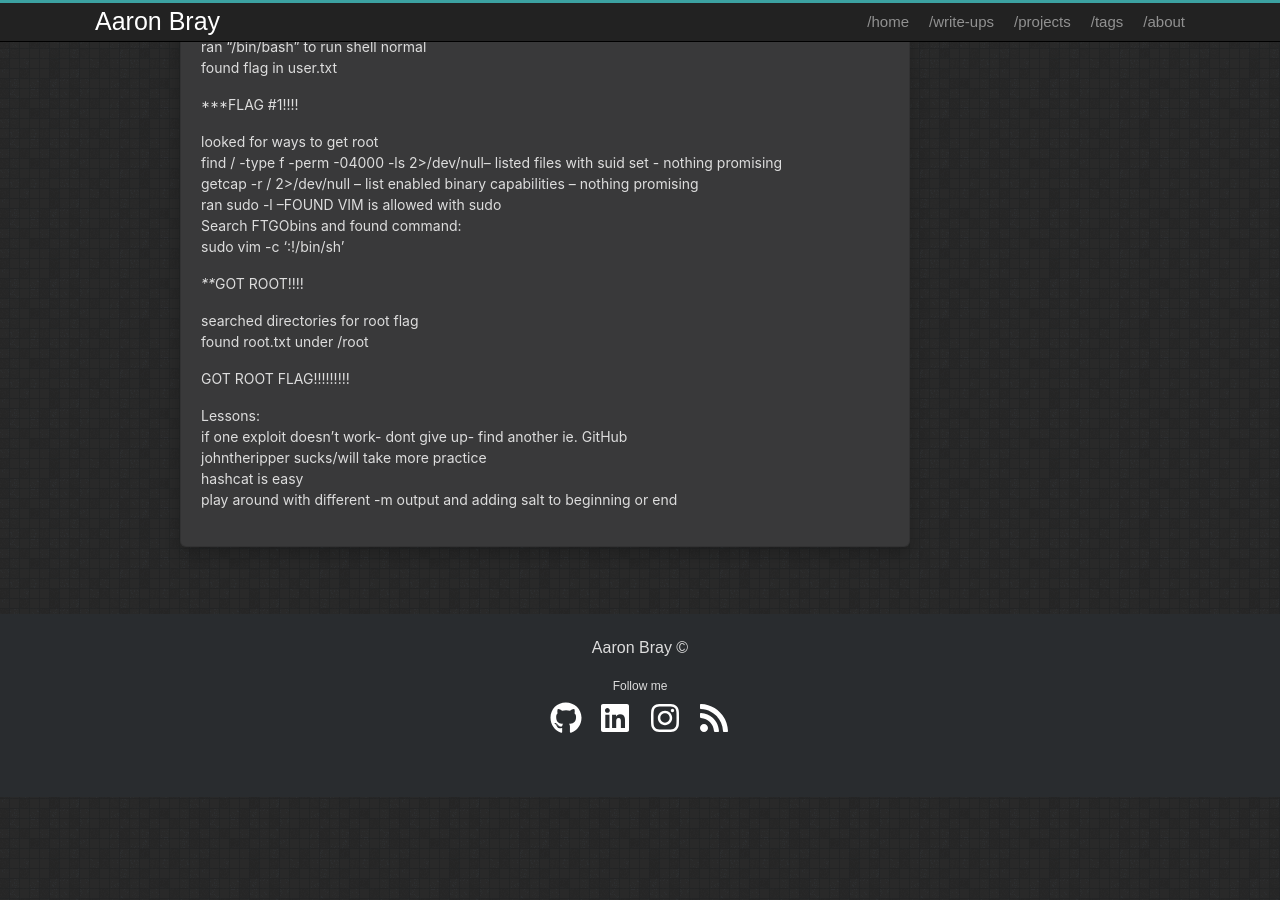
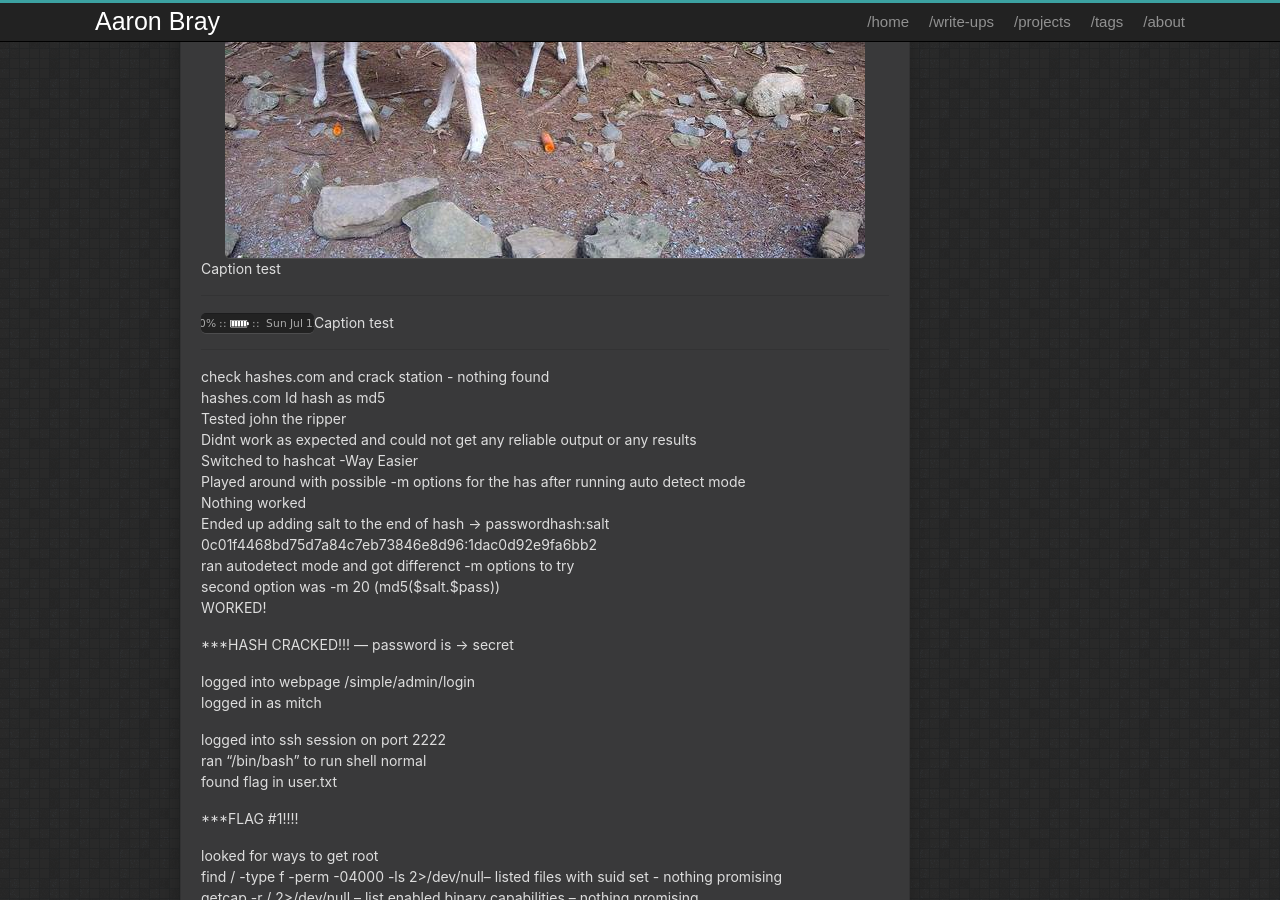
Before and after one commit to AaronBray/AaronBray.github.io, a Jekyll site: the page built from _posts/2025-09-10-SimpleCTF.md, in a window 1280 px wide and 900 px high, scrolled down 1062 px. Built offline with Jekyll 4.4.1, drawn with Linux system fonts in a browser that asks for light colours; before the commit the page ends 1859 px from its top, so only the background shows below that.

Commit message:
Update 2025-09-10-SimpleCTF.md

```diff
--- a/_posts/2025-09-10-SimpleCTF.md
+++ b/_posts/2025-09-10-SimpleCTF.md
@@ -29,10 +29,11 @@
 [+] Password found: 0c01f4468bd75d7a84c7eb73846e8d96
 ________________
 
+![img]({{ '/assets/images/deer.jpg' | relative_url }}){: .center-image }Caption test
 
 ______________________
 
-
+![Battery Widget]({{ '/assets/images/batWid1.png' | relative_url }})Caption test
 
 ________________
 
```
